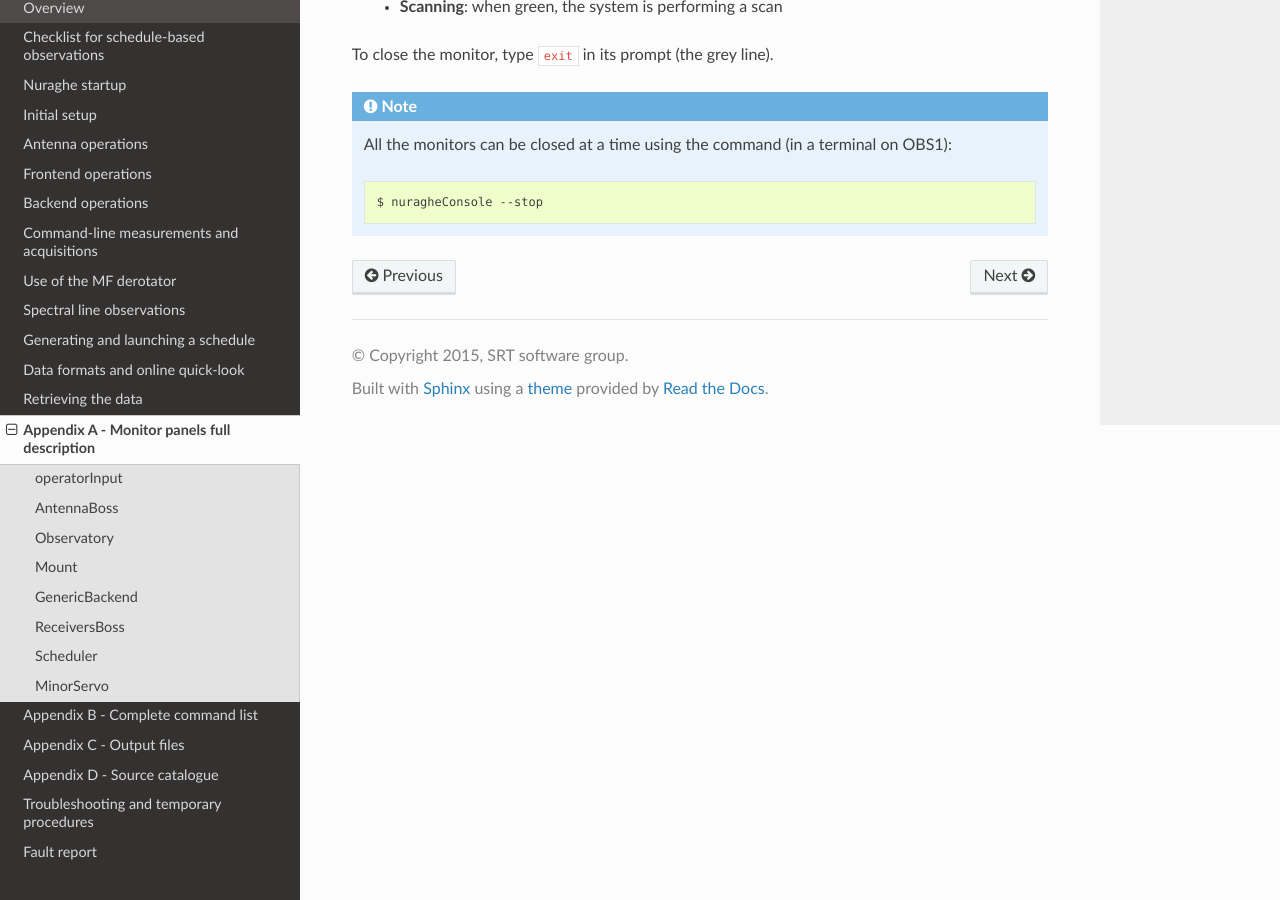
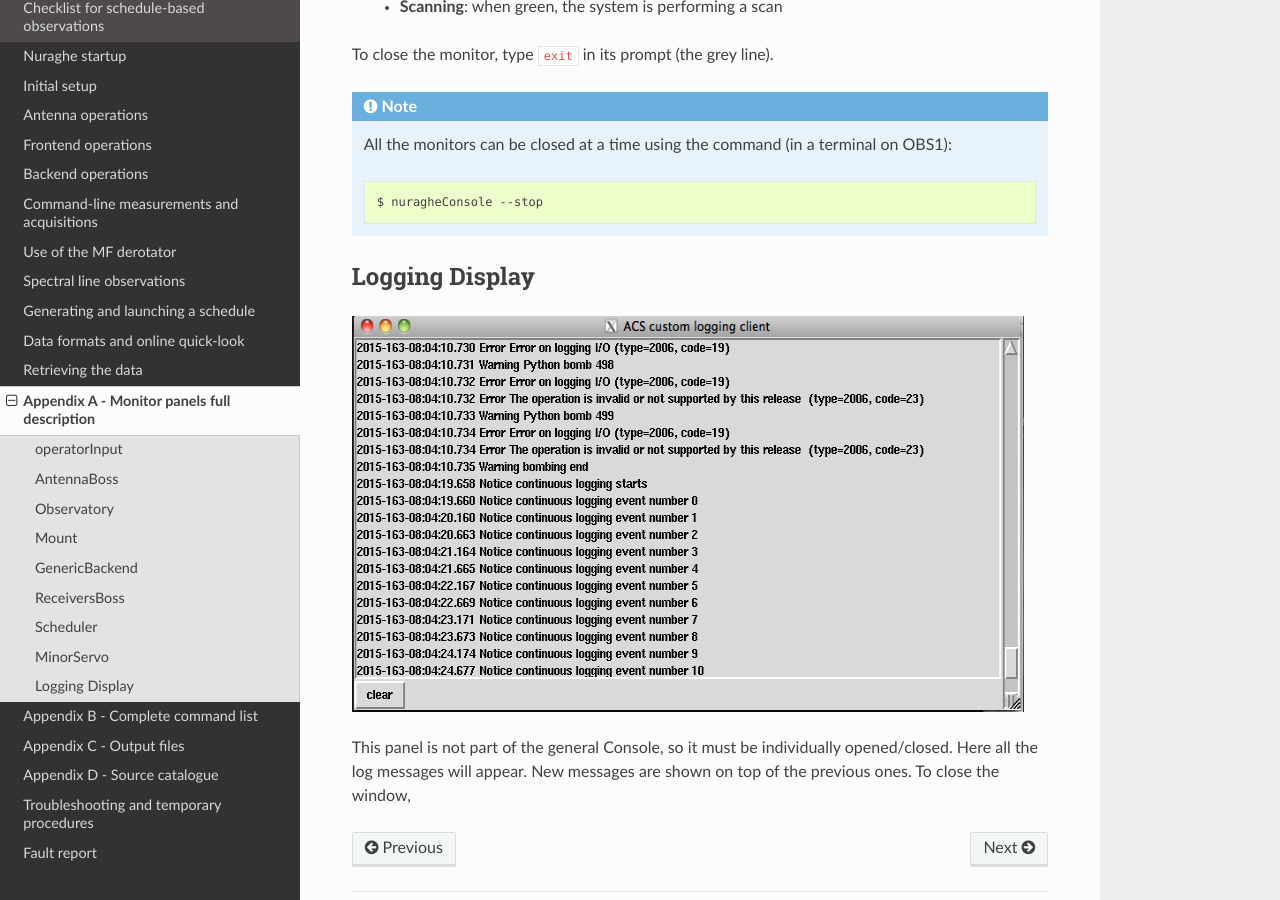
Before and after one commit to discos/doc, a Sphinx documentation site: the page built from user/srt/source/Appendix_A.rst, in a window 1280 px wide and 900 px high, scrolled down 8210 px. Built offline with Sphinx 7.4.7 and the Read the Docs theme 2.0.0, drawn with Linux system fonts in a browser that asks for light colours.

Commit message:
Addition of loggingDisplay info and screenshot

```diff
--- a/user/srt/source/Appendix_A.rst
+++ b/user/srt/source/Appendix_A.rst
@@ -441,3 +441,18 @@ To close the monitor, type ``exit`` in its prompt (the grey line).
    terminal on OBS1)::
 
 	$ nuragheConsole --stop
+
+
+Logging Display
+===============
+
+.. figure:: images/Screenshot-loggingDisplay.png
+   :scale: 100%
+   :alt: Logging display
+   :align: left
+
+This panel is not part of the general Console, so it must be individually
+opened/closed.
+Here all the log messages will appear. New messages are shown on top of the
+previous ones.
+To close the window,
```
Also changed, not shown: user/srt/source/Startup.rst (+8 -0 lines), user/srt/source/images/Screenshot-loggingDisplay.png (added).
